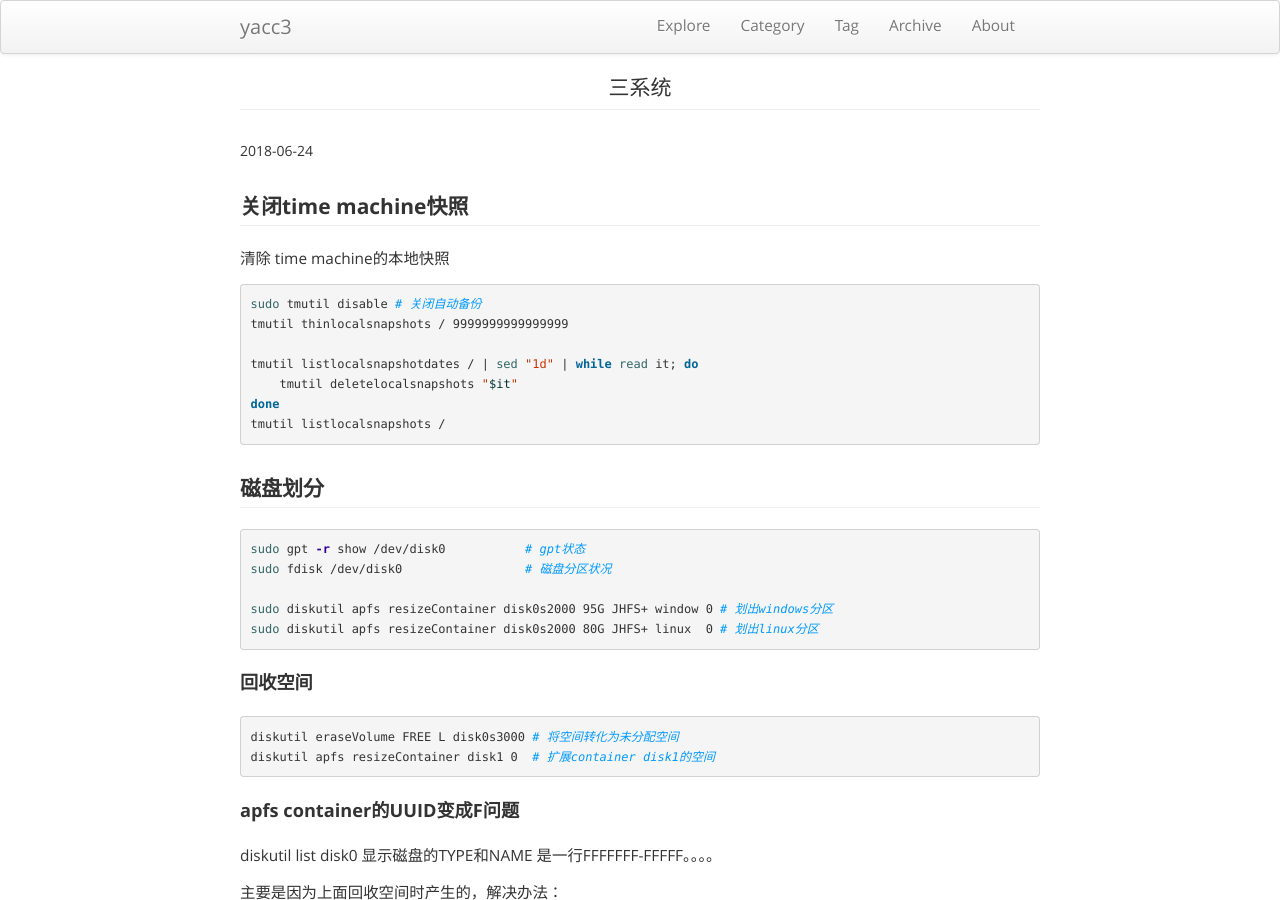
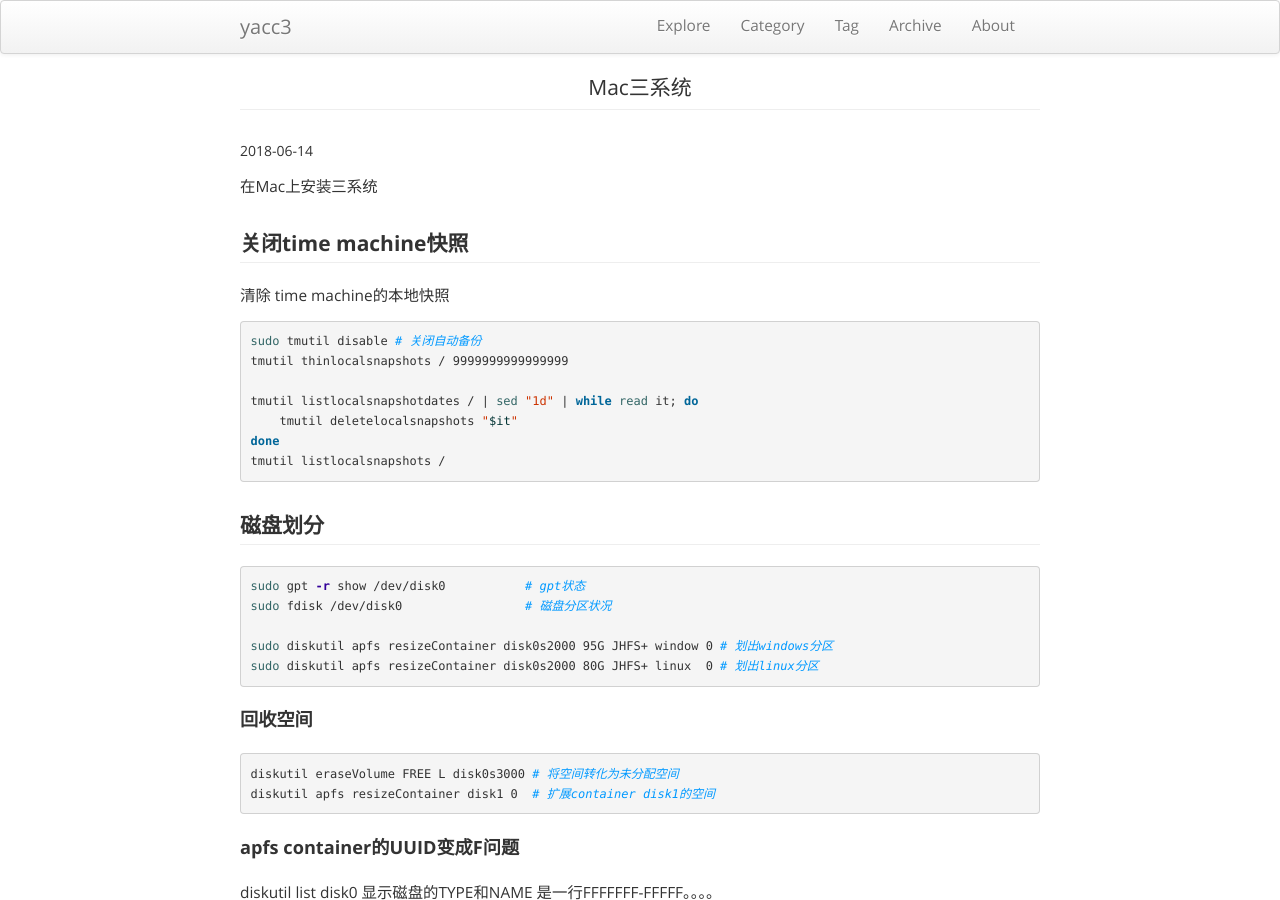
Before and after one commit to yacc3/yacc3.github.src, a Jekyll site: the page built from _posts/2018-06-24-三系统.md, in a window 1280 px wide and 900 px high. Built offline with Jekyll 4.4.1, drawn with Linux system fonts in a browser that asks for light colours; nearby versions of some CDN libraries; library files that are not in the unit come from our copies.

Commit message:
2019-03-18 05:00:27

```diff
--- a/_posts/2018-06-24-三系统.md
+++ b/_posts/2018-06-24-三系统.md
@@ -1,3 +1,16 @@
+---
+layout    : post
+title     : Mac三系统
+date      : 2018-06-14
+categort  : [CSE]
+tags      : [GPT, Linux]
+published : true
+---
+
+在Mac上安装三系统
+
+<!-- more -->
+
 # 关闭time machine快照
 
 清除 time machine的本地快照
```
